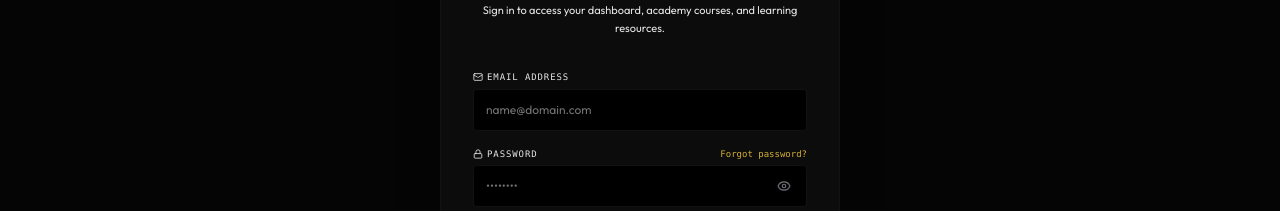
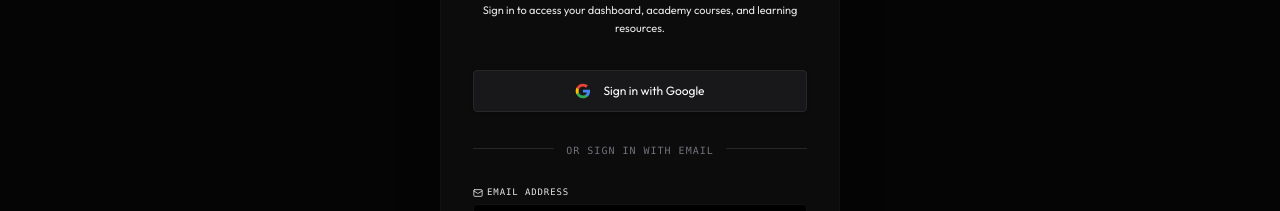
Before and after one commit to Mr-Gerald/kogla-tech, a React (Vite) app: page /auth/login in a window 1280 px wide. Shown: the part 241-452 px from the top of the page. Built offline with nearby package versions, Linux system fonts and the light colour scheme; no server answers; the database is empty.

Commit message:
feat(auth): add Google sign-in support
Integrate Google authentication into login and signup pages to streamline the user entry experience.

```diff
--- a/src/pages/auth/Login.tsx
+++ b/src/pages/auth/Login.tsx
@@ -11,12 +11,13 @@ import { ShieldCheck, Mail, Lock, Loader2, Key, ArrowRight, Eye, EyeOff, Refresh
 export default function Login() {
   const navigate = useNavigate();
   const location = useLocation();
-  const { syncSession } = useAuth();
+  const { signInWithGoogle, syncSession } = useAuth();
   const [email, setEmail] = useState('');
   const [password, setPassword] = useState('');
   const [showPassword, setShowPassword] = useState(false);
   const [errorMsg, setErrorMsg] = useState('');
   const [loadingState, setLoadingState] = useState(false);
+  const [googleLoading, setGoogleLoading] = useState(false);
   const [successMsg, setSuccessMsg] = useState('');
   const [showResendBtn, setShowResendBtn] = useState(false);
   const [resendLoading, setResendLoading] = useState(false);
@@ -56,6 +57,32 @@ export default function Login() {
       setResendMsg(`Verification link resend requested for ${targetEmail}. Please check your inbox or spam folder in a moment.`);
     } finally {
       setResendLoading(false);
+    }
+  };
+
+  const handleGoogleSignIn = async () => {
+    setErrorMsg('');
+    setSuccessMsg('');
+    setGoogleLoading(true);
+    try {
+      const res = await signInWithGoogle();
+      const gUser = res?.user;
+      const isSystemAdmin = isSystemAdminEmail(gUser?.email);
+
+      setGoogleLoading(false);
+      if (isSystemAdmin) {
+        navigate('/admin');
+      } else {
+        const redirectTo = targetRedirect || sessionStorage.getItem('studyRedirectTo') || '/academy';
+        if (sessionStorage.getItem('studyRedirectTo')) {
+          sessionStorage.removeItem('studyRedirectTo');
+        }
+        navigate(redirectTo);
+      }
+    } catch (err: any) {
+      console.warn('Google Sign-in notice:', err);
+      setErrorMsg('Google Sign-In is completing cloud verification. Please sign in below using your email and password.');
+      setGoogleLoading(false);
     }
   };
 
@@ -306,6 +333,47 @@ export default function Login() {
           </div>
         )}
 
+        {/* GOOGLE SIGN IN */}
+        <button
+          type="button"
+          onClick={handleGoogleSignIn}
+          disabled={googleLoading || loadingState}
+          className="w-full mb-6 py-3 px-4 bg-zinc-900 hover:bg-zinc-850 border border-zinc-800 hover:border-gold-500/40 text-white font-medium text-xs rounded transition-all flex items-center justify-center gap-3 shadow cursor-pointer"
+        >
+          {googleLoading ? (
+            <Loader2 size={16} className="animate-spin text-gold-500" />
+          ) : (
+            <svg className="w-4 h-4" viewBox="0 0 24 24">
+              <path
+                fill="#4285F4"
+                d="M22.56 12.25c0-.78-.07-1.53-.2-2.25H12v4.26h5.92c-.26 1.37-1.04 2.53-2.21 3.31v2.77h3.57c2.08-1.92 3.28-4.74 3.28-8.09z"
+              />
+              <path
+                fill="#34A853"
+                d="M12 23c2.97 0 5.46-.98 7.28-2.66l-3.57-2.77c-.98.66-2.23 1.06-3.71 1.06-2.86 0-5.29-1.93-6.16-4.53H2.18v2.84C3.99 20.53 7.7 23 12 23z"
+              />
+              <path
+                fill="#FBBC05"
+                d="M5.84 14.09c-.22-.66-.35-1.36-.35-2.09s.13-1.43.35-2.09V7.06H2.18C1.43 8.55 1 10.22 1 12s.43 3.45 1.18 4.94l2.85-2.22.81-.63z"
+              />
+              <path
+                fill="#EA4335"
+                d="M12 5.38c1.62 0 3.06.56 4.21 1.64l3.15-3.15C17.45 2.09 14.97 1 12 1 7.7 1 3.99 3.47 2.18 7.06l3.66 2.84c.87-2.6 3.3-4.52 6.16-4.52z"
+              />
+            </svg>
+          )}
+          <span>{googleLoading ? 'Verifying with Google...' : 'Sign in with Google'}</span>
+        </button>
+
+        <div className="relative my-6 text-center">
+          <div className="absolute inset-0 flex items-center">
+            <div className="w-full border-t border-zinc-800"></div>
+          </div>
+          <span className="relative px-3 bg-gray-950 text-[10px] font-mono text-zinc-500 uppercase tracking-widest">
+            or sign in with email
+          </span>
+        </div>
+
         <form onSubmit={handleLogin} className="space-y-4">
           <div>
             <label className="block text-[9px] text-gray-400 uppercase tracking-widest font-mono mb-1 flex items-center gap-1">
--- a/src/pages/auth/Signup.tsx
+++ b/src/pages/auth/Signup.tsx
@@ -16,7 +16,7 @@ import { validatePromoCode } from '../../utils/promo';
 
 export default function Signup() {
   const navigate = useNavigate();
-  const { syncSession } = useAuth();
+  const { signInWithGoogle, syncSession } = useAuth();
 
   // Form State
   const [name, setName] = useState('');
@@ -44,6 +44,7 @@ export default function Signup() {
   // Status State
   const [errorMsg, setErrorMsg] = useState('');
   const [loadingState, setLoadingState] = useState(false);
+  const [googleLoading, setGoogleLoading] = useState(false);
   const [verificationSent, setVerificationSent] = useState(false);
   const [registeredEmail, setRegisteredEmail] = useState('');
   const [resendLoading, setResendLoading] = useState(false);
@@ -98,6 +99,33 @@ export default function Signup() {
                       password.length >= 6 &&
                       passwordsMatch &&
                       termsAgreed;
+
+  const handleGoogleSignIn = async () => {
+    setErrorMsg('');
+    setGoogleLoading(true);
+    try {
+      const res = await signInWithGoogle();
+      const gUser = res?.user;
+      const isSystemAdmin = isSystemAdminEmail(gUser?.email);
+
+      setGoogleLoading(false);
+      if (isSystemAdmin) {
+        navigate('/admin');
+      } else {
+        const redirectTo = sessionStorage.getItem('studyRedirectTo');
+        if (redirectTo) {
+          sessionStorage.removeItem('studyRedirectTo');
+          navigate(redirectTo);
+        } else {
+          navigate('/academy');
+        }
+      }
+    } catch (err: any) {
+      console.warn('Google Auth notice:', err);
+      setErrorMsg('Google Sign-In is completing cloud verification. Please register below with your name, email, and password.');
+      setGoogleLoading(false);
+    }
+  };
 
   const handleRegister = async (e: React.FormEvent) => {
     e.preventDefault();
@@ -342,6 +370,47 @@ export default function Signup() {
             )}
           </div>
         )}
+
+        {/* GOOGLE QUICK SIGN UP */}
+        <button
+          type="button"
+          onClick={handleGoogleSignIn}
+          disabled={googleLoading || loadingState}
+          className="w-full mb-5 py-3 px-4 bg-zinc-900 hover:bg-zinc-850 border border-zinc-800 hover:border-gold-500/40 text-white font-medium text-xs rounded transition-all flex items-center justify-center gap-3 shadow cursor-pointer"
+        >
+          {googleLoading ? (
+            <Loader2 size={16} className="animate-spin text-gold-500" />
+          ) : (
+            <svg className="w-4 h-4" viewBox="0 0 24 24">
+              <path
+                fill="#4285F4"
+                d="M22.56 12.25c0-.78-.07-1.53-.2-2.25H12v4.26h5.92c-.26 1.37-1.04 2.53-2.21 3.31v2.77h3.57c2.08-1.92 3.28-4.74 3.28-8.09z"
+              />
+              <path
+                fill="#34A853"
+                d="M12 23c2.97 0 5.46-.98 7.28-2.66l-3.57-2.77c-.98.66-2.23 1.06-3.71 1.06-2.86 0-5.29-1.93-6.16-4.53H2.18v2.84C3.99 20.53 7.7 23 12 23z"
+              />
+              <path
+                fill="#FBBC05"
+                d="M5.84 14.09c-.22-.66-.35-1.36-.35-2.09s.13-1.43.35-2.09V7.06H2.18C1.43 8.55 1 10.22 1 12s.43 3.45 1.18 4.94l2.85-2.22.81-.63z"
+              />
+              <path
+                fill="#EA4335"
+                d="M12 5.38c1.62 0 3.06.56 4.21 1.64l3.15-3.15C17.45 2.09 14.97 1 12 1 7.7 1 3.99 3.47 2.18 7.06l3.66 2.84c.87-2.6 3.3-4.52 6.16-4.52z"
+              />
+            </svg>
+          )}
+          <span>{googleLoading ? 'Connecting Google...' : 'Sign up with Google'}</span>
+        </button>
+
+        <div className="relative my-6 text-center">
+          <div className="absolute inset-0 flex items-center">
+            <div className="w-full border-t border-zinc-800"></div>
+          </div>
+          <span className="relative px-3 bg-gray-950 text-[10px] font-mono text-zinc-500 uppercase tracking-widest">
+            or register with email
+          </span>
+        </div>
 
         <form onSubmit={handleRegister} className="space-y-4">
 
```
